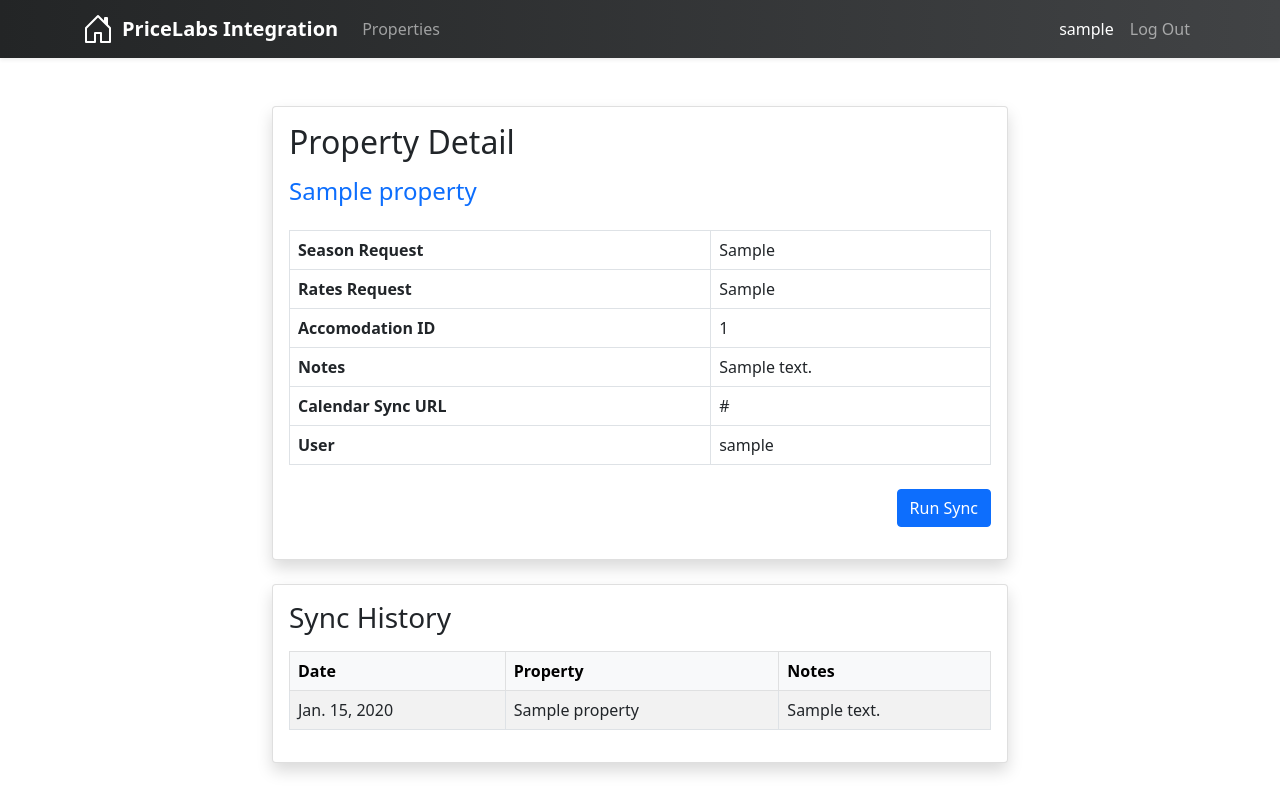
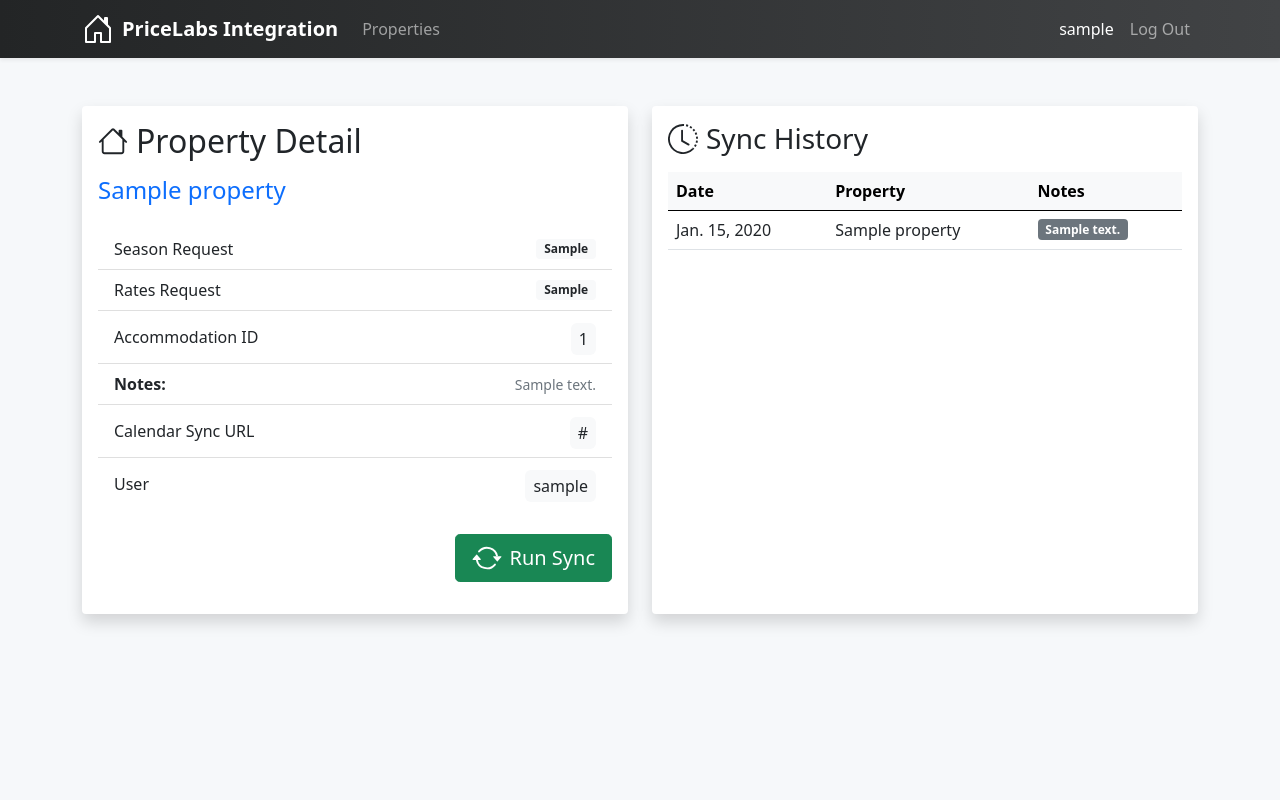
Before and after one commit to gbwilliamson4/PricelabsIntegration, a Django app: page /properties/1/ in a window 1280 px wide. After the commit the page ends 632 px from the top, so only its background shows below. Run offline with Django 4.2, Linux system fonts and the light colour scheme; a user stored in the database is signed in; tables that the repository leaves empty hold one stand-in row (values such as "Sample post").

Commit message:
details page

```diff
--- a/integrations/templates/integrations/property-detail.html
+++ b/integrations/templates/integrations/property-detail.html
@@ -1,54 +1,148 @@
 {% extends "integrations/base.html" %} {% block content %}
+<style>
+  body {
+    background: #f6f8fa;
+  }
+  .property-value-wrap {
+    background: #f8f9fa;
+    color: #212529;
+    padding: 0.25rem 0.5rem;
+    border-radius: 0.375rem;
+    word-break: break-all;
+    display: inline-block;
+    max-width: 100%;
+  }
+</style>
 <div class="container py-5">
-  <div class="row justify-content-center">
-    <div class="col-lg-8">
-      <div class="card shadow mb-4">
+  <div class="row justify-content-center g-4">
+    <!-- Property Info -->
+    <div class="col-lg-6">
+      <div class="card shadow rounded-4 border-0">
         <div class="card-body">
-          <h2 class="card-title mb-3">Property Detail</h2>
+          <h2 class="card-title mb-3 d-flex align-items-center">
+            <svg
+              xmlns="http://www.w3.org/2000/svg"
+              width="30"
+              height="30"
+              fill="currentColor"
+              class="bi bi-house me-2"
+              viewBox="0 0 16 16"
+            >
+              <path
+                d="M8.707 1.5a1 1 0 0 0-1.414 0L.646 8.146a.5.5 0 0 0 .708.708L2 8.207V13.5A1.5 1.5 0 0 0 3.5 15h9a1.5 1.5 0 0 0 1.5-1.5V8.207l.646.647a.5.5 0 0 0 .708-.708L13 5.793V2.5a.5.5 0 0 0-.5-.5h-1a.5.5 0 0 0-.5.5v1.293zM13 7.207V13.5a.5.5 0 0 1-.5.5h-9a.5.5 0 0 1-.5-.5V7.207l5-5z"
+              />
+            </svg>
+            Property Detail
+          </h2>
           <h4 class="mb-4 text-primary">{{ property_info.property }}</h4>
-          <table class="table table-bordered mb-4">
-            <tbody>
-              <tr>
-                <th scope="row">Season Request</th>
-                <td>{{ property_info.motopress_season_request }}</td>
-              </tr>
-              <tr>
-                <th scope="row">Rates Request</th>
-                <td>{{ property_info.motopress_rates_request }}</td>
-              </tr>
-              <tr>
-                <th scope="row">Accomodation ID</th>
-                <td>{{ property_info.accomodation_id }}</td>
-              </tr>
-              <tr>
-                <th scope="row">Notes</th>
-                <td>{{ property_info.property_notes }}</td>
-              </tr>
-              <tr>
-                <th scope="row">Calendar Sync URL</th>
-                <td>{{ sync_calendar_info.sync_url }}</td>
-              </tr>
-              <tr>
-                <th scope="row">User</th>
-                <td>{{ sync_calendar_info.wp_login }}</td>
-              </tr>
-            </tbody>
-          </table>
+          <ul class="list-group list-group-flush mb-4">
+            <li
+              class="list-group-item d-flex justify-content-between align-items-center"
+            >
+              <span>Season Request</span>
+              <span class="badge bg-light text-dark"
+                >{{ property_info.motopress_season_request }}</span
+              >
+            </li>
+            <li
+              class="list-group-item d-flex justify-content-between align-items-center"
+            >
+              <span>Rates Request</span>
+              <span class="badge bg-light text-dark"
+                >{{ property_info.motopress_rates_request }}</span
+              >
+            </li>
+            <li
+              class="list-group-item d-flex justify-content-between align-items-center"
+            >
+              <span>Accommodation ID</span><br />
+              <span class="property-value-wrap mt-1"
+                >{{ property_info.accomodation_id }}</span
+              >
+            </li>
+            <li
+              class="list-group-item d-flex justify-content-between align-items-center"
+            >
+              <span class="fw-bold">Notes:</span>
+              <span class="text-muted small ms-2"
+                >{{ property_info.property_notes }}</span
+              >
+            </li>
+            <li
+              class="list-group-item d-flex justify-content-between align-items-center"
+            >
+              <span>Calendar Sync URL</span><br />
+              <span class="property-value-wrap mt-1"
+                >{{ sync_calendar_info.sync_url }}</span
+              >
+            </li>
+            <li
+              class="list-group-item d-flex justify-content-between align-items-center"
+            >
+              <span>User</span><br />
+              <span class="property-value-wrap mt-1"
+                >{{ sync_calendar_info.wp_login }}</span
+              >
+            </li>
+          </ul>
           <form
             action="{% url 'run-integrator' prop_pk=property_info.property.pk info_pk=property_info.pk %}"
             method="post"
             class="d-flex justify-content-end"
           >
             {% csrf_token %}
-            <button class="btn btn-primary">Run Sync</button>
+            <button
+              class="btn btn-success btn-lg d-flex align-items-center gap-2"
+            >
+              <svg
+                xmlns="http://www.w3.org/2000/svg"
+                width="30"
+                height="30"
+                fill="currentColor"
+                class="bi bi-arrow-repeat"
+                viewBox="0 0 16 16"
+              >
+                <path
+                  d="M11.534 7h3.932a.25.25 0 0 1 .192.41l-1.966 2.36a.25.25 0 0 1-.384 0l-1.966-2.36a.25.25 0 0 1 .192-.41m-11 2h3.932a.25.25 0 0 0 .192-.41L2.692 6.23a.25.25 0 0 0-.384 0L.342 8.59A.25.25 0 0 0 .534 9"
+                />
+                <path
+                  fill-rule="evenodd"
+                  d="M8 3c-1.552 0-2.94.707-3.857 1.818a.5.5 0 1 1-.771-.636A6.002 6.002 0 0 1 13.917 7H12.9A5 5 0 0 0 8 3M3.1 9a5.002 5.002 0 0 0 8.757 2.182.5.5 0 1 1 .771.636A6.002 6.002 0 0 1 2.083 9z"
+                />
+              </svg>
+              Run Sync
+            </button>
           </form>
         </div>
       </div>
-      <div class="card shadow">
+    </div>
+    <!-- Sync History -->
+    <div class="col-lg-6">
+      <div class="card shadow rounded-4 border-0 h-100">
         <div class="card-body">
-          <h3 class="card-title mb-3">Sync History</h3>
+          <h3 class="card-title mb-3 d-flex align-items-center">
+            <svg
+              xmlns="http://www.w3.org/2000/svg"
+              width="30"
+              height="30"
+              fill="currentColor"
+              class="bi bi-clock-history me-2"
+              viewBox="0 0 16 16"
+            >
+              <path
+                d="M8.515 1.019A7 7 0 0 0 8 1V0a8 8 0 0 1 .589.022zm2.004.45a7 7 0 0 0-.985-.299l.219-.976q.576.129 1.126.342zm1.37.71a7 7 0 0 0-.439-.27l.493-.87a8 8 0 0 1 .979.654l-.615.789a7 7 0 0 0-.418-.302zm1.834 1.79a7 7 0 0 0-.653-.796l.724-.69q.406.429.747.91zm.744 1.352a7 7 0 0 0-.214-.468l.893-.45a8 8 0 0 1 .45 1.088l-.95.313a7 7 0 0 0-.179-.483m.53 2.507a7 7 0 0 0-.1-1.025l.985-.17q.1.58.116 1.17zm-.131 1.538q.05-.254.081-.51l.993.123a8 8 0 0 1-.23 1.155l-.964-.267q.069-.247.12-.501m-.952 2.379q.276-.436.486-.908l.914.405q-.24.54-.555 1.038zm-.964 1.205q.183-.183.35-.378l.758.653a8 8 0 0 1-.401.432z"
+              />
+              <path
+                d="M8 1a7 7 0 1 0 4.95 11.95l.707.707A8.001 8.001 0 1 1 8 0z"
+              />
+              <path
+                d="M7.5 3a.5.5 0 0 1 .5.5v5.21l3.248 1.856a.5.5 0 0 1-.496.868l-3.5-2A.5.5 0 0 1 7 9V3.5a.5.5 0 0 1 .5-.5"
+              />
+            </svg>
+            Sync History
+          </h3>
           <div class="table-responsive">
-            <table class="table table-striped table-bordered">
+            <table class="table table-hover align-middle">
               <thead class="table-light">
                 <tr>
                   <th>Date</th>
@@ -61,7 +155,17 @@
                 <tr>
                   <td>{{ prop.run_date }}</td>
                   <td>{{ prop.property_name }}</td>
-                  <td>{{ prop.notes }}</td>
+                  <td>
+                    {% if prop.notes == 'Success' %}
+                    <span class="badge bg-success bg-opacity-75">Success</span>
+                    {% elif prop.notes == 'Fail' %}
+                    <span class="badge bg-danger bg-opacity-75">Fail</span>
+                    {% else %}
+                    <span class="badge bg-secondary bg-opacity-50"
+                      >{{ prop.notes }}</span
+                    >
+                    {% endif %}
+                  </td>
                 </tr>
                 {% endfor %}
               </tbody>
```
